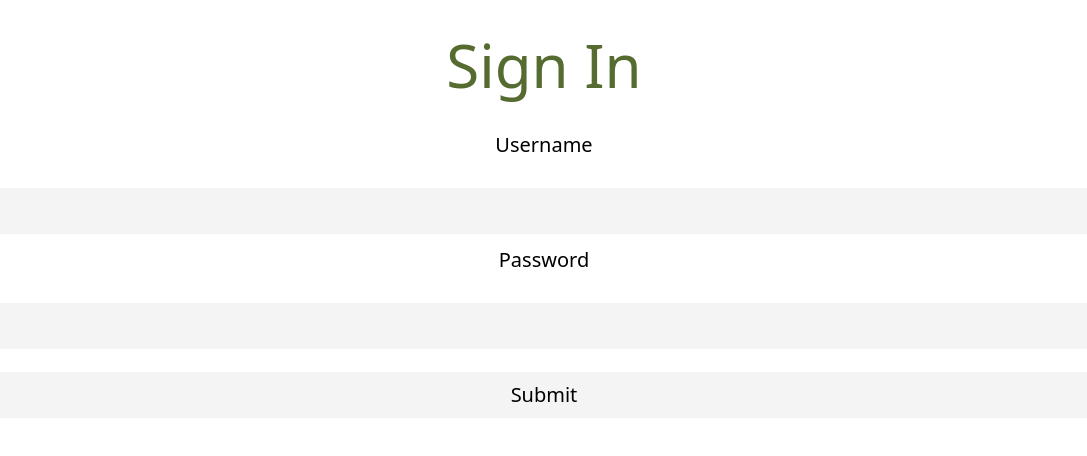
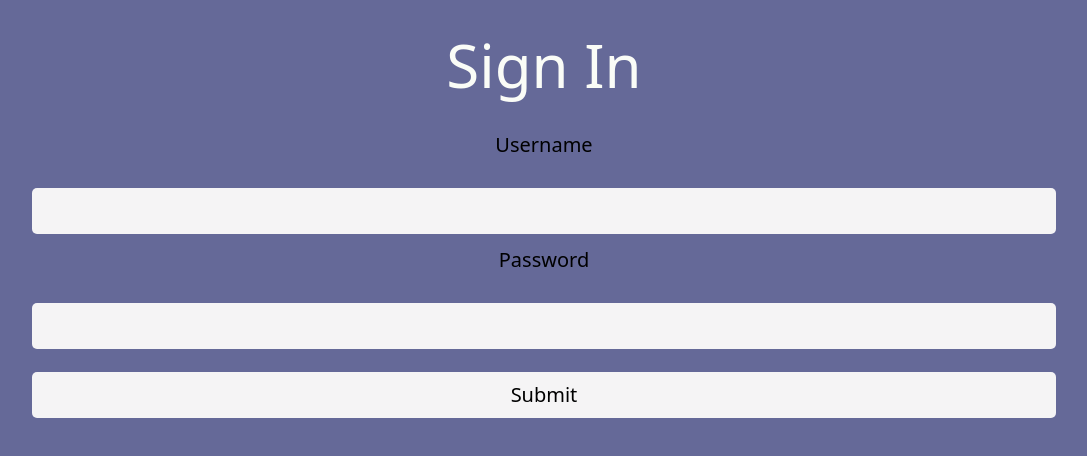
Before and after one commit to bitz820/Put-Me-In-Coach, a React (Create React App) app: page / in a window 1280 px wide. Shown: the top 456 px of the page, without its empty margins (96-1183 px from the left). Built offline with nearby package versions, Linux system fonts and the light colour scheme; data requests are answered from the project's data file.

Commit message:
some styling changes

```diff
--- a/src/Components/App.css
+++ b/src/Components/App.css
@@ -1,5 +1,5 @@
 .app-style {
-    background-color: rgb(52, 49, 49);
+    background-color: #656998;
 }
 
 body {
--- a/src/Components/EditPlayer.css
+++ b/src/Components/EditPlayer.css
@@ -1,4 +1,4 @@
-input, textarea{
+/* input, textarea{
     display: block;
     background: rgb(245, 244, 245);
     width: 60%;
@@ -8,4 +8,16 @@ input, textarea{
     border:0;
     border-radius: 5px;
     font-size: 20px;
+} */
+
+input, textarea{
+    display: block;
+    background: rgb(245, 244, 245);
+    width: 80%;
+    align-items: center;
+    padding: .5rem .8rem .5rem .8rem;
+    margin: .9vw 0 ;
+    border:0;
+    border-radius: 5px;
+    font-size: 20px;
 }
--- a/src/Components/EditProfile.js
+++ b/src/Components/EditProfile.js
@@ -1,6 +1,8 @@
 import React, {useState} from 'react'
 import {Prompt} from 'react-router-dom'
+import "./EditPlayer.css"
 function EditProfile() {
+
 
 const [userInfo, setUserInfo] = useState({
     firstName: "Mark",
@@ -29,6 +31,7 @@ const saveChanges = (e) => {
 
 
   return (
+    <div className= 'EditProfile'>
     <div>
         <Prompt when={isDataChanged} message={() => "You have unsaved changes! Are you sure you want to leave?"} />
     <h2>Welcome to Edit Profile...</h2>
@@ -58,6 +61,7 @@ const saveChanges = (e) => {
     </p>
     <button onClick={saveChanges}>Save</button>
   </div>
+  </div>
   )
 }
 
--- a/src/Components/FindPlayer.css
+++ b/src/Components/FindPlayer.css
@@ -34,7 +34,7 @@ label{
 input, textarea{
     display: block;
     background: rgb(245, 244, 245);
-    width: 100%;
+    width: 80%;
     align-items: center;
     padding: .5rem .8rem .5rem .8rem;
     margin: .9vw 0 ;
--- a/src/Components/Home.css
+++ b/src/Components/Home.css
@@ -19,13 +19,5 @@
 }
 
 #Home2 {
-    background-color: #495294;
+    background-color: #40456c;
 }
-
-#Home3 {
-    background-color: #6e7ad6;
-}
-
-#Home4 {
-    background-color: #8491f4;
-}
--- a/src/Components/Login.css
+++ b/src/Components/Login.css
@@ -1,11 +1,16 @@
 .login-form {
-    color: darkolivegreen
+    color: rgb(250, 252, 247)
+}
+
+body {
+    background-color: #656998;
 }
 
 .title {
     font-size: 60px;
     text-align: center;
-    padding: 20px
+    padding: 20px;
+    background: #656998;
 }
 
 .successful {
--- a/src/Components/MiniCard.js
+++ b/src/Components/MiniCard.js
@@ -34,7 +34,7 @@ function MiniCard({ data }) {
                 <Modal show={show} onHide={handleClose}>
                     <Modal.Body>
                     {show ? (<div>
-                    <h2>TEAM: {name} </h2>
+                    <h2>TEAM: {name.toUpperCase()} </h2>
                     <h5>{available} </h5>
                     <img class="img-modal" src={teamTypeStyle} alt="type of game"></img>
                     <p>Team Color: {color} </p>
```
